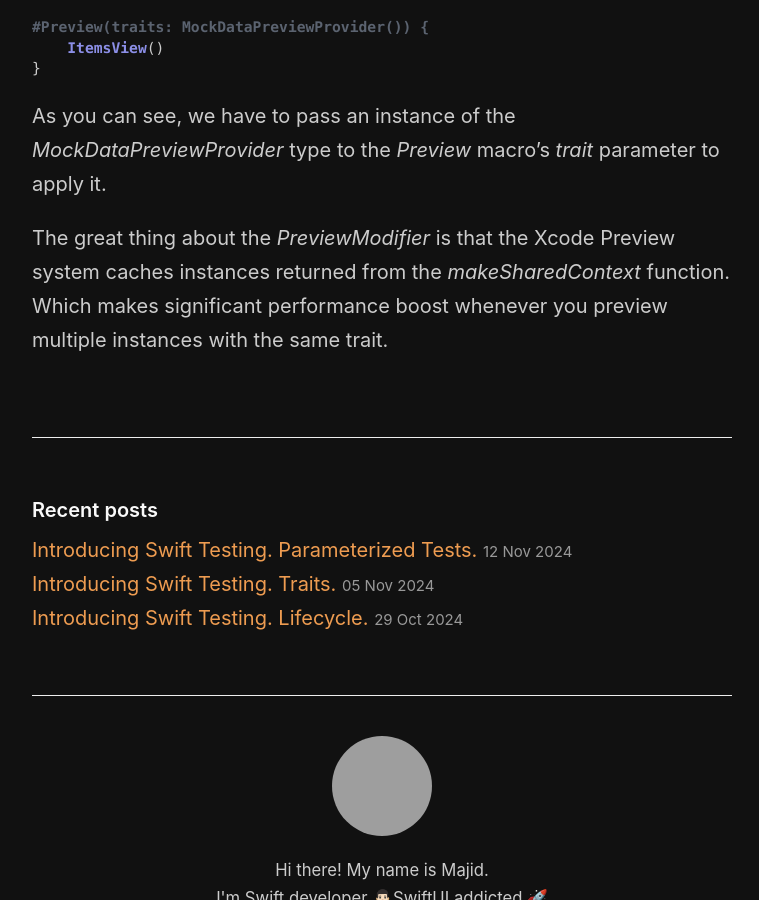
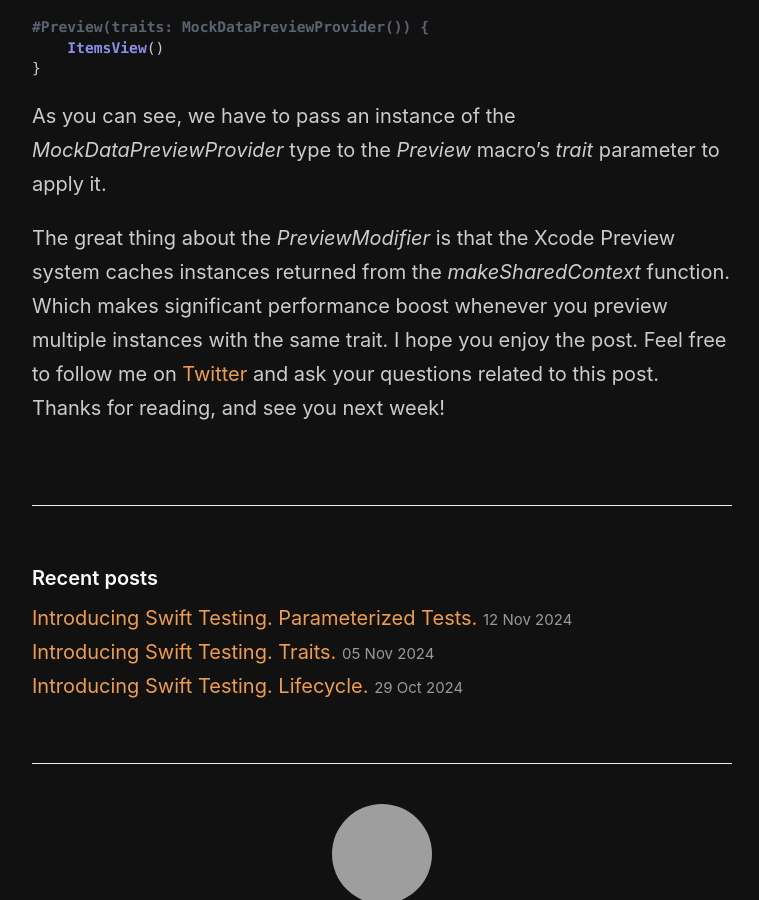
Before and after one commit to mecid/mecid.github.io, a Jekyll site: the page built from _posts/2024-11-26-the-power-of-previews-in-xcode.md, in a window 1280 px wide and 900 px high, scrolled down 2854 px, cut to the strip 0-900 px from the top of the window. Shown: the whole strip, without its empty margins (258-1017 px from the left). Built offline with Jekyll 4.4.1, drawn with Linux system fonts in a browser that asks for light colours; grey boxes are pictures that could not be loaded.

Commit message:
conclusion tuned in the power of previews post

```diff
--- a/_posts/2024-11-26-the-power-of-previews-in-xcode.md
+++ b/_posts/2024-11-26-the-power-of-previews-in-xcode.md
@@ -91,4 +91,4 @@ In the *body* function, you have access to the previously created context. The b
 
 As you can see, we have to pass an instance of the *MockDataPreviewProvider* type to the *Preview* macro’s *trait* parameter to apply it.
 
-The great thing about the *PreviewModifier* is that the Xcode Preview system caches instances returned from the *makeSharedContext* function. Which makes significant performance boost whenever you preview multiple instances with the same trait.
+The great thing about the *PreviewModifier* is that the Xcode Preview system caches instances returned from the *makeSharedContext* function. Which makes significant performance boost whenever you preview multiple instances with the same trait. I hope you enjoy the post. Feel free to follow me on [Twitter](https://twitter.com/mecid) and ask your questions related to this post. Thanks for reading, and see you next week!
```
